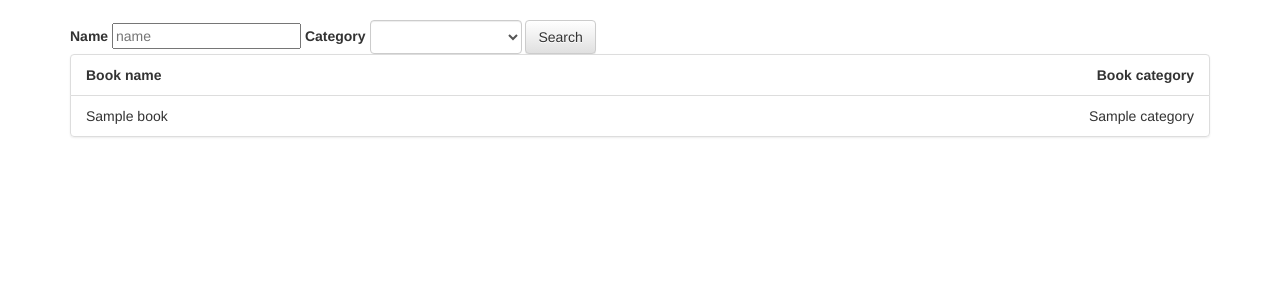
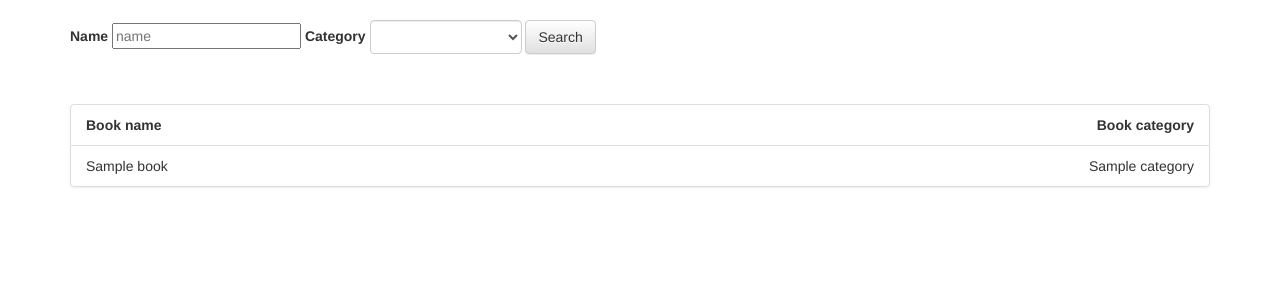
Before and after one commit to alexkiura/vitabu, a Django app: page / in a window 1280 px wide. Shown: the part 52-352 px from the top of the page. Run offline with Django 3.2, Linux system fonts and the light colour scheme; tables that the repository leaves empty hold one stand-in row (values such as "Sample post"); some libraries are stand-ins or nearby versions.

Commit message:
[Chore] Style search bar

```diff
--- /dev/null
+++ b/books/static/css/books.css
@@ -0,0 +1,3 @@
+.search-bar {
+  padding-bottom: 50px;
+}
--- a/books/templates/books/base.html
+++ b/books/templates/books/base.html
@@ -1,3 +1,4 @@
+{% load staticfiles %}
 <!DOCTYPE html>
 <html>
 
@@ -6,8 +7,8 @@
   <title>Vitabu</title>
 
   <link rel="stylesheet" href="https://maxcdn.bootstrapcdn.com/bootstrap/3.3.7/css/bootstrap.min.css">
-
   <link rel="stylesheet" href="https://maxcdn.bootstrapcdn.com/bootstrap/3.3.7/css/bootstrap-theme.min.css">
+  <link rel="stylesheet" href="{% static 'css/books.css' %}">
   <script src="https://maxcdn.bootstrapcdn.com/bootstrap/3.3.7/js/bootstrap.min.js"></script>
 </head>
 
--- a/vitabu/settings.py
+++ b/vitabu/settings.py
@@ -119,3 +119,4 @@ USE_TZ = True
 # https://docs.djangoproject.com/en/1.10/howto/static-files/
 
 STATIC_URL = '/static/'
+STATIC_ROOT = 'staticfiles'
```
Also changed, not shown: 1 other file.
